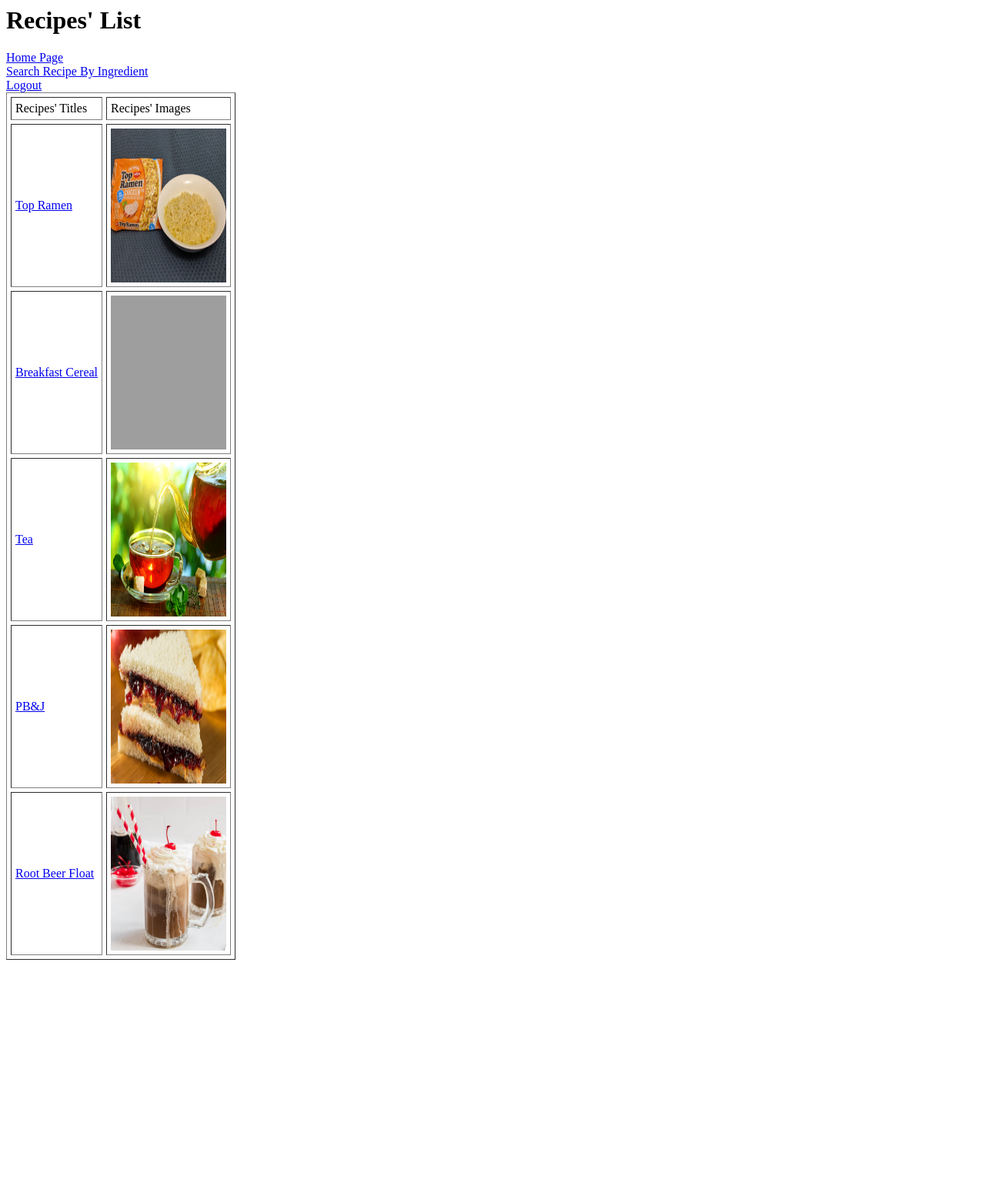
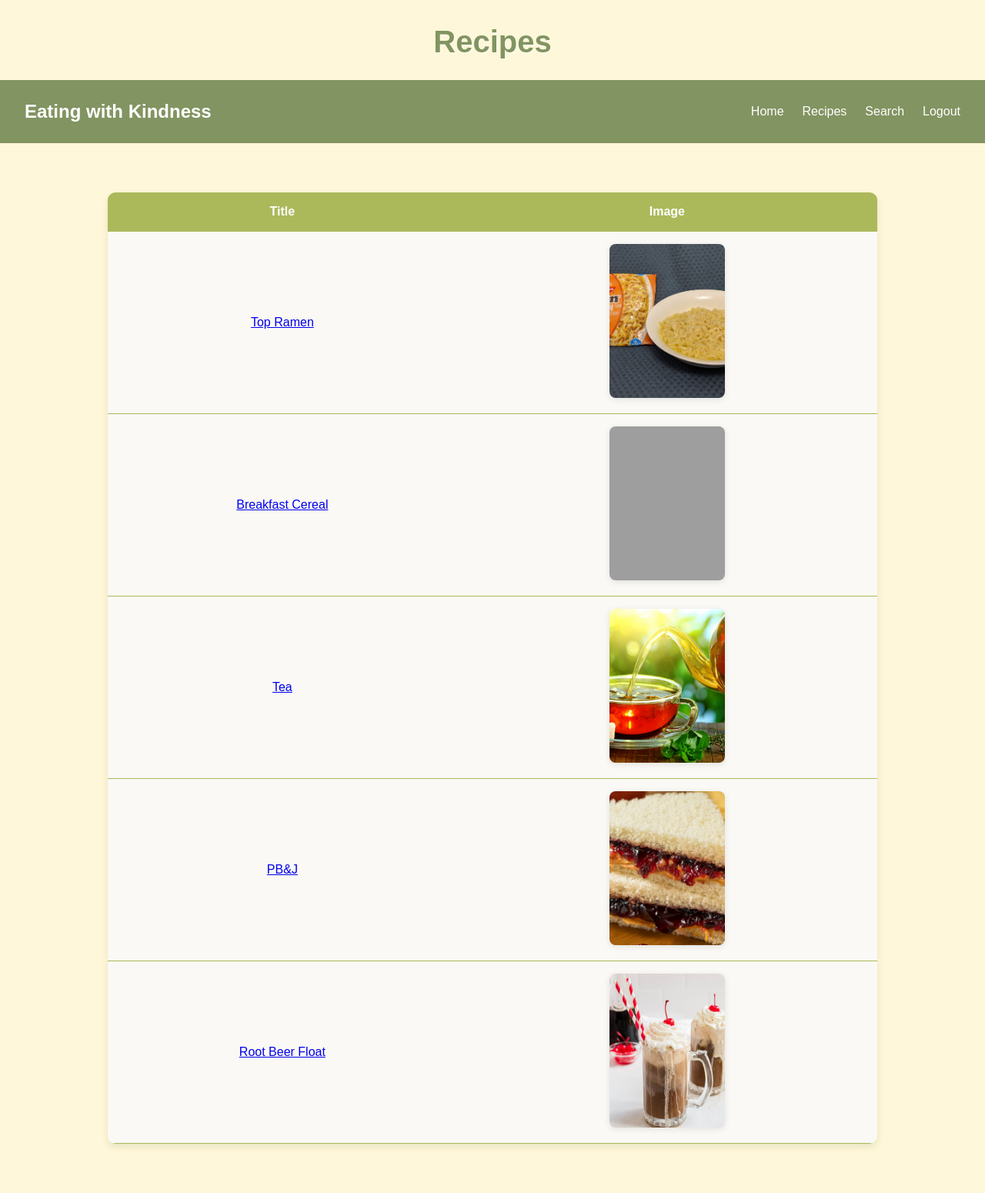
Before and after one commit to lorondo/TestScripts, a Django app: page /recipes/ in a window 1280 px wide. Shown: the whole page at 77% size. Before the commit the page ends 1247 px from the top, so only its background shows below. Run offline with Django 4.2, Linux system fonts and the light colour scheme; a user stored in the database is signed in; data comes from the database, SQL or seed files in the repository; both versions use the stored data as it was after the commit; grey boxes are pictures that could not be loaded.

Commit message:
finished styling app

```diff
--- a/achievement_2/exercise_2.2/src/recipe_project/settings.py
+++ b/achievement_2/exercise_2.2/src/recipe_project/settings.py
@@ -117,6 +117,9 @@ USE_TZ = True
 # https://docs.djangoproject.com/en/4.2/howto/static-files/
 
 STATIC_URL = '/static/'
+STATICFILES_DIRS=[
+   BASE_DIR / 'src' / 'static'
+]
 
 MEDIA_URL = '/media/'
 MEDIA_ROOT= BASE_DIR / 'media'
--- a/achievement_2/exercise_2.2/src/recipe_project/urls.py
+++ b/achievement_2/exercise_2.2/src/recipe_project/urls.py
@@ -7,7 +7,6 @@ from .views import login_view, logout_view
 urlpatterns = [
     path('admin/', admin.site.urls),
     path('', include('recipes.urls')),
-    path('recipes/', include('recipes.urls')),
     path('login/', login_view, name='login'),
     path('logout/', logout_view, name='logout'),
 ]
--- /dev/null
+++ b/achievement_2/exercise_2.2/src/recipes/static/recipes/home.js
@@ -0,0 +1,6 @@
+console.log("JS loaded");
+
+function toggleMenu() {
+  const navLinks = document.getElementById("navLinks");
+  navLinks.classList.toggle("show");
+}
--- /dev/null
+++ b/achievement_2/exercise_2.2/src/recipes/static/recipes/style.css
@@ -0,0 +1,285 @@
+body, html {
+  margin: 0;
+  padding: 0;
+  height: 100%;
+  font-family: 'Quicksand', sans-serif;
+  color: #333;
+  background-color: #FFF7D9;
+}
+
+/* Only homepage gets this background image */
+body.with-bg-image {
+  background-image: url("/static/recipes/images/bg3.jpg");
+  background-size: cover;
+  background-position: center;
+  background-repeat: no-repeat;
+  background-attachment: fixed;
+}
+
+/* Remove background image when this class is present */
+body.no-bg-image {
+  background-image: none !important;
+  background-color: #FFF7D9 !important;
+  background-attachment: scroll !important;
+}
+
+.navbar {
+    display: flex;
+    justify-content: space-between;
+    align-items: center;
+    background-color: #829461;
+    color: white;
+    padding: 1rem 2rem;
+    position: relative;
+    z-index: 10;
+}
+
+.brand {
+    font-size: 1.5rem;
+    font-weight: 600;
+}
+
+.hamburger {
+    display: none;
+    font-size: 1.5rem;
+    cursor: pointer;
+}
+
+.nav-links {
+    list-style: none;
+    display: flex;
+    gap: 1.5rem;
+}
+
+.nav-links li a {
+    text-decoration: none;
+    color: white;
+    font-weight: 500;
+    transition: color 0.3s ease;
+}
+
+.nav-links li a:hover {
+    color: #FFC559;
+}
+
+/* Responsive hamburger */
+@media (max-width: 768px) {
+    .hamburger {
+        display: block;
+    }
+
+    .nav-links {
+        display: none;
+        flex-direction: column;
+        position: absolute;
+        top: 100%;
+        right: 0;
+        background-color: #ABB95B;
+        width: 200px;
+        padding: 1rem;
+    }
+
+    .nav-links.show {
+        display: flex;
+    }
+
+    .nav-links li {
+        margin: 0.5rem 0;
+    }
+}
+
+.content {
+    padding: 3rem 2rem;
+    text-align: center;
+    color: #333;
+}
+
+.content p {
+  font-weight: bold;
+}
+
+.content,
+.content p {
+  text-shadow: 0 0 5px rgba(255, 255, 255, 0.7);
+}
+
+table {
+    width: 100%;
+    border-collapse: collapse;
+    margin: 2rem auto;
+    background-color: #FAF9F5;
+    border-radius: 10px;
+    overflow: hidden;
+    box-shadow: 0 4px 10px rgba(130, 148, 97, 0.2);
+    font-family: 'Quicksand', sans-serif;
+}
+
+th, td {
+    padding: 1rem;
+    text-align: center;
+    color: #333;
+    border-bottom: 1px solid #ABB95B;
+}
+
+th {
+    background-color: #ABB95B;
+    color: white;
+    font-weight: 600;
+}
+
+tr:hover {
+    background-color: #FFC559;
+    color: #9C5273;
+    transition: background 0.3s ease;
+}
+
+img {
+    border-radius: 8px;
+    object-fit: cover;
+    box-shadow: 0 2px 8px rgba(0,0,0,0.1);
+}
+
+.page-title {
+    text-align: center;
+    font-size: 2.5rem;
+    margin-top: 2rem;
+    color: #829461;
+    text-shadow: 1px 1px 2px rgba(255, 255, 255, 0.8);
+    font-family: 'Quicksand', sans-serif;
+}
+
+.table-wrapper {
+    max-width: 1000px;
+    margin: 0 auto;
+    padding: 2rem;
+}
+
+.recipe-image {
+  max-width: 100%;
+  height: auto;
+  border-radius: 8px;
+  object-fit: cover;
+  box-shadow: 0 2px 8px rgba(0,0,0,0.1);
+}
+
+.search-wrapper {
+  max-width: 800px;
+  margin: 2rem auto;
+  padding: 2rem;
+  background-color: #FAF9F5;
+  border-radius: 10px;
+  box-shadow: 0 4px 10px rgba(130, 148, 97, 0.1);
+  text-align: center;
+  font-family: 'Quicksand', sans-serif;
+}
+
+.form-group {
+  margin-bottom: 1.5rem;
+}
+
+form select, form input[type="text"], form textarea {
+  width: 100%;
+  max-width: 400px;
+  padding: 0.75rem;
+  font-size: 1rem;
+  border: 1px solid #ABB95B;
+  border-radius: 8px;
+  background-color: #FFF7D9;
+  color: #333;
+}
+
+.search-button {
+  background-color: #ABB95B;
+  color: white;
+  border: none;
+  padding: 0.75rem 2rem;
+  font-size: 1rem;
+  border-radius: 8px;
+  cursor: pointer;
+  transition: background 0.3s ease;
+}
+
+.search-button:hover {
+  background-color: #829461;
+}
+
+.results {
+  margin-top: 2rem;
+}
+
+.chart img {
+  max-width: 100%;
+  height: auto;
+  margin-top: 1rem;
+  border-radius: 8px;
+  box-shadow: 0 2px 8px rgba(0,0,0,0.1);
+}
+
+.no-data {
+  margin-top: 2rem;
+  font-style: italic;
+  color: #9C5273;
+}
+
+.auth-wrapper {
+  max-width: 500px;
+  margin: 5rem auto;
+  background-color: #FAF9F5;
+  padding: 3rem 2rem;
+  border-radius: 12px;
+  box-shadow: 0 4px 10px rgba(130, 148, 97, 0.2);
+  text-align: center;
+  font-family: 'Quicksand', sans-serif;
+  color: #333;
+}
+
+.auth-title {
+  font-size: 2rem;
+  margin-bottom: 1rem;
+  color: #829461;
+  text-shadow: 1px 1px 2px rgba(255, 255, 255, 0.8);
+}
+
+.auth-subtitle {
+  font-size: 1.25rem;
+  margin-bottom: 2rem;
+  color: #ABB95B;
+}
+
+.auth-form {
+  display: flex;
+  flex-direction: column;
+  gap: 1rem;
+}
+
+.auth-form input[type="text"],
+.auth-form input[type="password"] {
+  padding: 0.75rem;
+  border: 1px solid #ABB95B;
+  border-radius: 8px;
+  font-size: 1rem;
+  background-color: #FFF7D9;
+}
+
+.auth-button {
+  padding: 0.75rem 2rem;
+  background-color: #ABB95B;
+  border: none;
+  color: white;
+  font-size: 1rem;
+  border-radius: 8px;
+  cursor: pointer;
+  transition: background 0.3s ease;
+  text-decoration: none;
+  display: inline-block;
+}
+
+.auth-button:hover {
+  background-color: #829461;
+}
+
+.error-message {
+  color: #9C5273;
+  font-weight: bold;
+  margin-bottom: 1rem;
+}
--- a/achievement_2/exercise_2.2/src/recipes/templates/recipes/main.html
+++ b/achievement_2/exercise_2.2/src/recipes/templates/recipes/main.html
@@ -1,19 +1,45 @@
-<h1>Recipes' List</h1>        {% comment%} HTML tag for heading  {% endcomment%}
-<a href ="{%url 'recipes_home' %}"> Home Page </a>
-<br>
-<a href ="{%url 'ingredient_search' %}"> Search Recipe By Ingredient </a>
-<br>
-<a href ="{%url 'logout' %}"> Logout </a>
-<table border="1" cellpadding="5" cellspacing = "5">    {% comment%} start of table  {% endcomment%}
-   <tr> {% comment%}  the <tr> tag adds a new row   {% endcomment%}
-       <td>Recipes' Titles</td>   {% comment%} the <td> tag adds a column  {% endcomment%}       <td>Recipes' Images</td>
-   </tr>
-   {% for object in object_list %}  {% comment%} go through each element of recipes’ list {% endcomment%}
-   <tr>
-       <td><a href ="{{object.get_absolute_url}}"> {% comment%} add links to recipe names  {% endcomment%}
-       {{object.name}}
-       </a></td> {% comment%} print the name of recipe  {% endcomment%}
-       <td><img src="{{object.pic.url}}" width="150" height="200" /></td>   {% comment%} display the picture of recipe  {% endcomment%}
-   </tr>
-   {% endfor %}
-</table>
+{% load static %}
+<!DOCTYPE html>
+<html lang="en">
+<head>
+    <meta charset="UTF-8">
+    <title>Recipes</title>
+    <link rel="stylesheet" href="{% static 'recipes/style.css' %}">
+    <script src="{% static 'recipes/home.js' %}" defer></script>
+</head>
+<body class="no-bg-image">
+<h1 class="page-title">Recipes</h1>
+<nav class="navbar">
+    <div class="brand">Eating with Kindness</div>
+    <div class="hamburger" onclick="toggleMenu()">☰</div>
+    <ul class="nav-links" id="navLinks">
+        <li><a href="{% url 'recipes_home' %}">Home</a></li>
+        <li><a href="{% url 'recipe_list' %}">Recipes</a></li>
+        <li><a href="{% url 'ingredient_search' %}">Search</a></li>
+        <li><a href="{% url 'logout' %}">Logout</a></li>
+    </ul>
+</nav>
+<div class="table-wrapper">
+    <table>
+    <thead>
+        <tr>
+            <th>Title</th>
+            <th>Image</th>
+        </tr>
+    </thead>
+    <tbody>
+    {% for object in object_list %}
+        <tr>
+            <td>
+            <a href="{{ object.get_absolute_url }}">{{ object.name }}</a>
+            </td>
+            <td>
+            <img src="{{ object.pic.url }}" width="150" height="200" alt="{{ object.name }}">
+            </td>
+        </tr>
+    {% endfor %}
+    </tbody>
+    </table>
+</div>
+</body>
+</html>
--- a/achievement_2/exercise_2.2/src/recipes/urls.py
+++ b/achievement_2/exercise_2.2/src/recipes/urls.py
@@ -5,7 +5,7 @@ from . import views
 
 urlpatterns = [
    path('', home, name='recipes_home'),
-   path('recipes/', RecipeListView.as_view(), name='recipe-list'),
+   path('recipes/', RecipeListView.as_view(), name='recipe_list'),
    path('list/<pk>', RecipeDetailView.as_view(), name='detail'),
    path('search/', views.ingredient_search, name='ingredient_search'),
 ]
--- a/achievement_2/exercise_2.2/src/recipes/views.py
+++ b/achievement_2/exercise_2.2/src/recipes/views.py
@@ -38,7 +38,7 @@ def ingredient_search(request):
         if matched_recipes > 0: #if data found
             df = pd.DataFrame(qs.values('recipe_id', 'name', 'ingredients', 'cooking_time', 'difficulty'))
             df['name'] = df.apply(
-                lambda row: f'<a href="/recipes/list/{row["recipe_id"]}">{row["name"]}</a>',
+                lambda row: f'<a href="/list/{row["recipe_id"]}">{row["name"]}</a>',
                 axis=1
             )
 
```
Also changed, not shown: achievement_2/exercise_2.2/src/recipes/templates/recipes/detail.html (+36 -14 lines), achievement_2/exercise_2.2/src/recipes/templates/recipes/recipes_home.html (+18 -63 lines), achievement_2/exercise_2.2/src/recipes/templates/recipes/records.html (+39 -17 lines), achievement_2/exercise_2.2/src/templates/auth/login.html (+78 -14 lines), achievement_2/exercise_2.2/src/templates/auth/success.html (+53 -15 lines), achievement_2/exercise_2.2/src/db.sqlite3, achievement_2/exercise_2.2/src/recipes/static/recipes/images/bg1.jpg (added), achievement_2/exercise_2.2/src/recipes/static/recipes/images/bg2.jpg (added), achievement_2/exercise_2.2/src/recipes/static/recipes/images/bg3.jpg (added), achievement_2/exercise_2.2/src/recipes/static/recipes/images/pantry.jpg (deleted).
